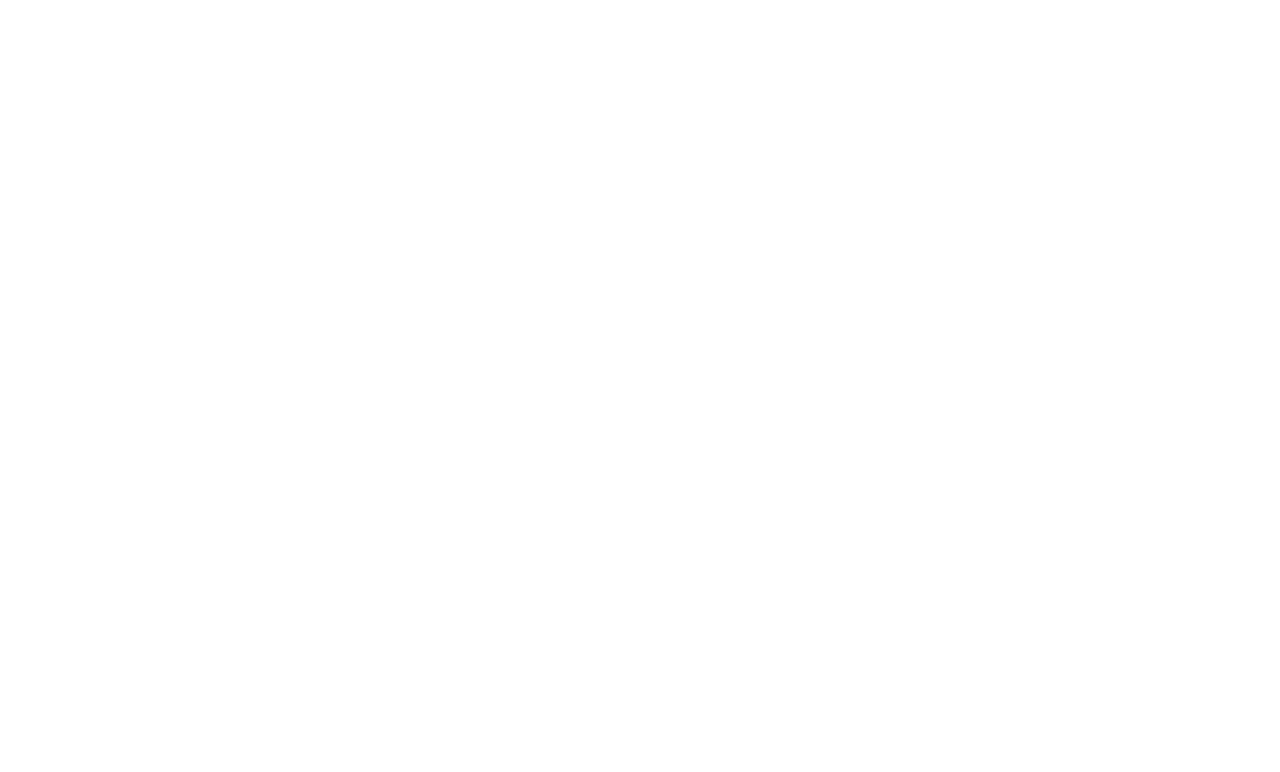
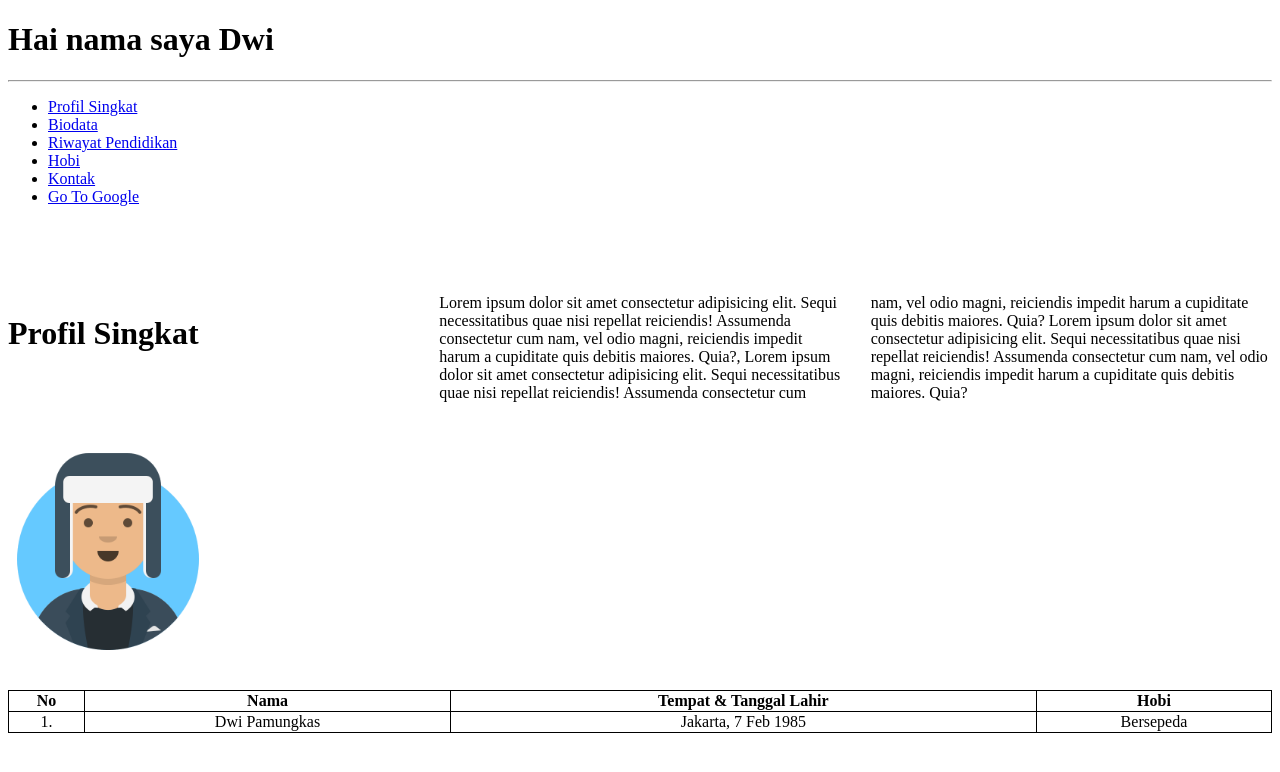
Before and after one commit to dwisign/CN-PROJECT-1-MAR-HTML-CSS, a plain HTML site: page index.html in a window 1280 px wide. Drawn offline with Linux system fonts and the light colour scheme.

Commit message:
Update Sore

```diff
--- /dev/null
+++ b/css/style.css
@@ -0,0 +1,16 @@
+.three-column{
+    column-count: 3;
+    column-gap: 30px;
+    column-width: 200px;
+}
+
+.table-html{
+    width: 100%;
+    border-collapse: collapse;
+}
+
+.table-html th,
+.table-html td{
+    border: 1px solid black;
+    text-align: center;
+}
--- a/index.html
+++ b/index.html
@@ -4,9 +4,64 @@
     <meta charset="UTF-8">
     <meta http-equiv="X-UA-Compatible" content="IE=edge">
     <meta name="viewport" content="width=device-width, initial-scale=1.0">
-    <title>BELAJAR HTML</title>
+    <title>BELAJAR DAN HTML</title>
+    <link href="css/style.css" rel="stylesheet"/>
+    <!-- <style>
+        .three-column{
+            column-count: 3;
+            column-gap: 30px;
+            column-width: 200px;
+        }
+    </style> -->
 </head>
 <body>
+        <h1>Hai nama saya Dwi</h1>
+        <hr>
+        <ul>
+            <li><a href="#profil">Profil Singkat</a></li>
+            <li><a href="#biodata">Biodata</a></li>
+            <li><a href="#pendidikan">Riwayat Pendidikan</a></li>
+            <li><a href="#hobi">Hobi</a></li>
+            <li><a href="#kontak">Kontak</a></li>
+            <li><a href="https://www.google.com/" target="_blank">Go To Google</a></li>
+        </ul>
 
+        <br><br><br><br>
+
+        <div id="profil" class="three-column">
+            <h1>Profil Singkat</h1>
+            <p>Lorem ipsum dolor sit amet consectetur adipisicing elit. Sequi necessitatibus quae nisi repellat reiciendis! Assumenda consectetur cum nam, vel odio magni, reiciendis impedit harum a cupiditate quis debitis maiores. Quia?, Lorem ipsum dolor sit amet consectetur adipisicing elit. Sequi necessitatibus quae nisi repellat reiciendis! Assumenda consectetur cum nam, vel odio magni, reiciendis impedit harum a cupiditate quis debitis maiores. Quia? Lorem ipsum dolor sit amet consectetur adipisicing elit. Sequi necessitatibus quae nisi repellat reiciendis! Assumenda consectetur cum nam, vel odio magni, reiciendis impedit harum a cupiditate quis debitis maiores. Quia?</p>
+        </div>
+
+        <br><br>
+
+        <div id="biodata">
+            <img src="image/avataaars.png" alt="Image Biodata" width="200"/>
+        </div>
+
+        <br><br>
+
+        <div id="pendidikan">
+            <table class="table-html">
+                <tr>
+                    <th>No</th>
+                    <th>Nama</th>
+                    <th>Tempat & Tanggal Lahir</th>
+                    <th>Hobi</th>
+                </tr>
+                <tr>
+                    <td>1.</td>
+                    <td>Dwi Pamungkas</td>
+                    <td>Jakarta, 7 Feb 1985</td>
+                    <td>Bersepeda</td>
+                </tr>
+            </table>
+        </div>
+
+        <br><br>
+
+        <div id="kontak">
+
+        </div>
 </body>
 </html>
```
Also changed, not shown: page/about.html (added, +24 -0 lines), image/avataaars.png (added).
